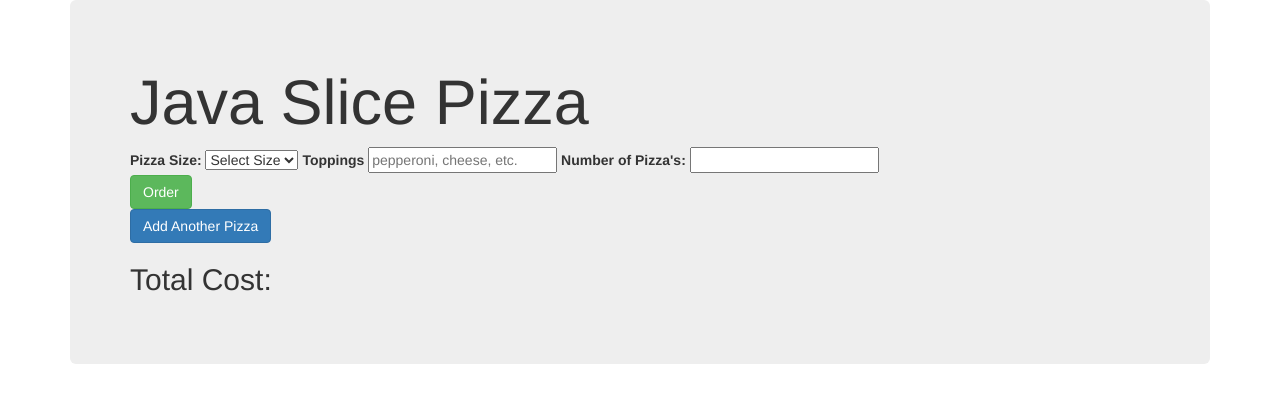
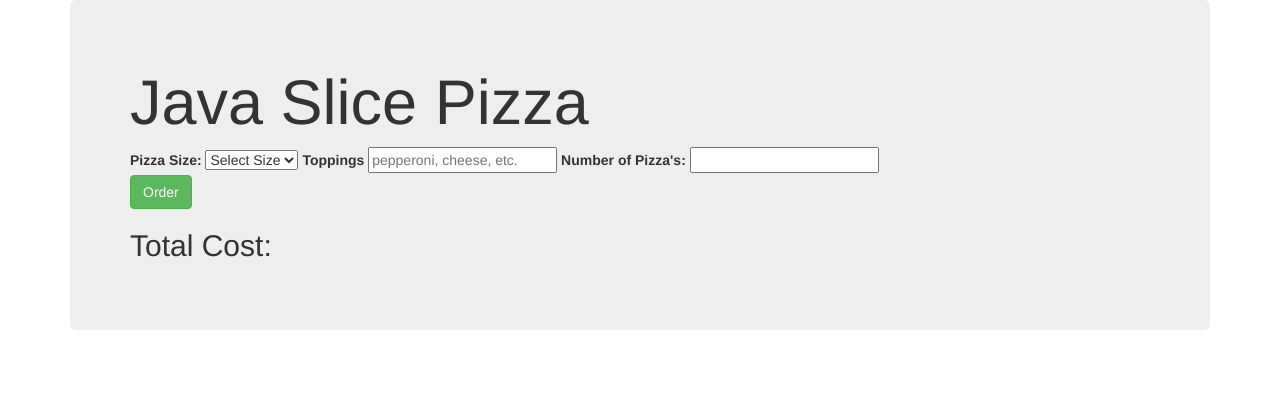
Before and after one commit to Rugbyman21/code-review, a plain HTML site: page pizza.html in a window 1280 px wide. Drawn offline with nearby package versions, Linux system fonts and the light colour scheme.

Commit message:
making the html work

```diff
--- a/pizza.html
+++ b/pizza.html
@@ -30,9 +30,6 @@
           </div>
           <button name="submit" class="btn btn-large btn-success">Order</button>
         </form>
-      <button id="addNewPizza" class="btn btn-large btn-primary">Add Another Pizza</button>
-
-
         <div id="pizzaCostDisplay">
           <h2>Total Cost:</h2>
           <h3 id="costForAllPizza"></h3>
@@ -40,7 +37,5 @@
         </div>
       </div>
     </div>
-
-
   </body>
 </html>
```
Also changed, not shown: js/scripts.js (+0 -15 lines). Lines whose indentation alone changed are shown as unchanged.
